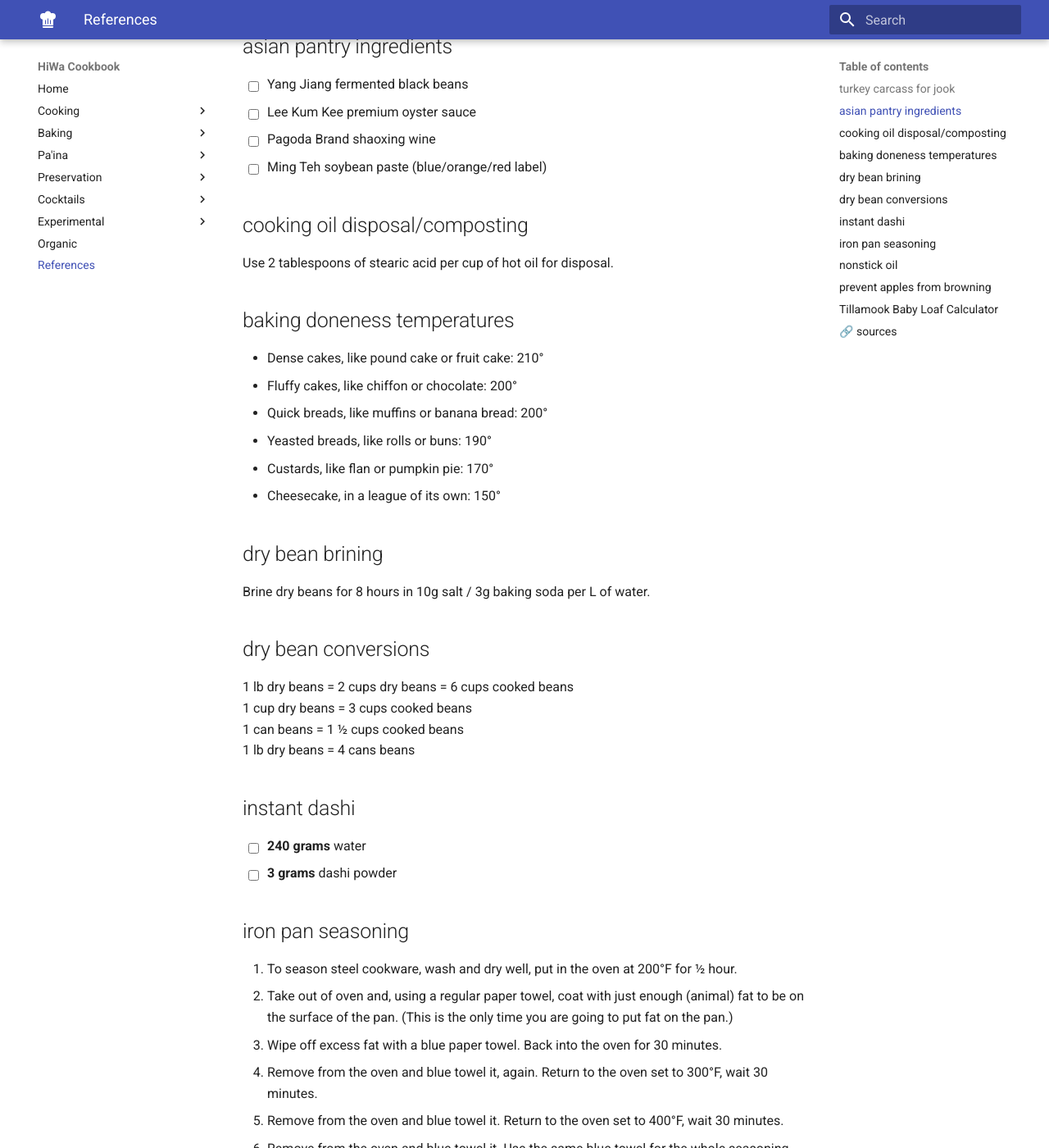
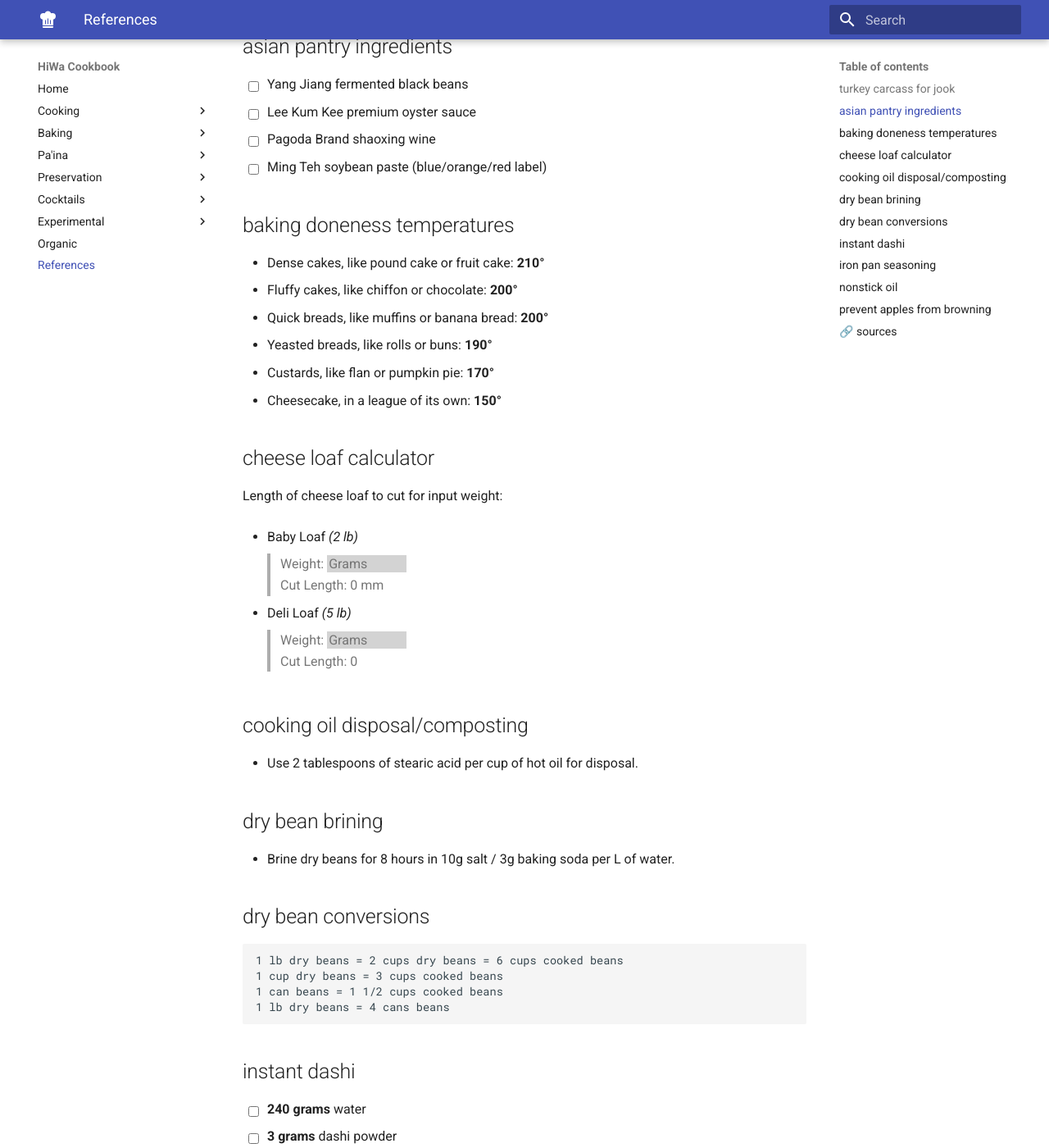
Before and after one commit to seemyer/recipes, an MkDocs documentation site: the page built from docs/references.md, in a window 1280 px wide and 1400 px high, scrolled down 257 px. Shown: the whole window at 82% size. Built offline with MkDocs 1.6.1 and Material for MkDocs 9.7.7, drawn with Linux system fonts in a browser that asks for light colours; comment, search, counter and statistics services are not loaded; some of the changed text lies outside the part shown.

Commit message:
Update references.md

````diff
--- a/docs/references.md
+++ b/docs/references.md
@@ -7,25 +7,38 @@
 - [ ] Pagoda Brand shaoxing wine
 - [ ] Ming Teh soybean paste (blue/orange/red label)
 
+## baking doneness temperatures
+* Dense cakes, like pound cake or fruit cake: **210°**
+* Fluffy cakes, like chiffon or chocolate: **200°**
+* Quick breads, like muffins or banana bread: **200°**
+* Yeasted breads, like rolls or buns: **190°**
+* Custards, like flan or pumpkin pie: **170°**
+* Cheesecake, in a league of its own: **150°**
+
+## cheese loaf calculator
+Length of cheese loaf to cut for input weight:
+
+* Baby Loaf *(2 lb)*
+  > <label>Weight: </label><input id="inputBabyLoafGrams" type="number" style="font-size: 0.8rem;width: 15%;background-color: lightgray;" placeholder="Grams" oninput="BabyLoafCalc(this.value)" onchange="BabyLoafCalc(this.value)">
+  > Cut Length: <span id="outputBabyLoafMM">0</span> mm
+
+* Deli Loaf *(5 lb)*
+  > <label>Weight: </label><input id="inputDeliGrams" type="number" style="font-size: 0.8rem;width: 15%;background-color: lightgray;" placeholder="Grams" oninput="DeliCalc(this.value)" onchange="DeliCalc(this.value)">
+  > Cut Length: <span id="outputDeliMM">0</span>
+
 ## cooking oil disposal/composting
-Use 2 tablespoons of stearic acid per cup of hot oil for disposal.
-
-## baking doneness temperatures
-* Dense cakes, like pound cake or fruit cake: 210°
-* Fluffy cakes, like chiffon or chocolate: 200°
-* Quick breads, like muffins or banana bread: 200°
-* Yeasted breads, like rolls or buns: 190°
-* Custards, like flan or pumpkin pie: 170°
-* Cheesecake, in a league of its own: 150°
+* Use 2 tablespoons of stearic acid per cup of hot oil for disposal.
 
 ## dry bean brining
-Brine dry beans for 8 hours in 10g salt / 3g baking soda per L of water.
+* Brine dry beans for 8 hours in 10g salt / 3g baking soda per L of water.
 
 ## dry bean conversions
+```
 1 lb dry beans = 2 cups dry beans = 6 cups cooked beans
 1 cup dry beans = 3 cups cooked beans
 1 can beans = 1 1/2 cups cooked beans
 1 lb dry beans = 4 cans beans
+```
 
 ## instant dashi
 - [ ] **240 grams** water
@@ -41,9 +54,10 @@ Brine dry beans for 8 hours in 10g salt / 3g baking soda per L of water.
 7. Return to the oven set to 500°F, wait 30 minutes, turn off the oven and let it cool down inside of the oven.
 
 ## nonstick oil
-* *Makes 3/4 cup*
+* Makes 3/4 cup
 - [ ] **165	grams**	vegetable oil *(3/4 c)*
 - [ ] **7	grams**	liquid lecithin *(1-1/2 tsp)*
+---
 1. Place the lecithin in a medium bowl. Add oil in a steady stream while whisking. Transfer to a jar or squeeze bottle and refrigerate until needed.
 2. ***To use:*** Drizzle 1 to 2 teaspoons on the pan, then brush evenly over pan surface, applying only where it will be in contact with dough or batter.
 
@@ -53,17 +67,15 @@ Brine dry beans for 8 hours in 10g salt / 3g baking soda per L of water.
 3. Remove apples and store until ready to use.
 4. Rinse before serving.
 
-## Tillamook Baby Loaf Calculator
-Length of Tillamook baby loaf (32 oz) needed for desired weight
-<p>
-  <label>Cheese Needed (in grams):</label>
-  <input id="inputCheeseGrams" type="number" placeholder="Grams" oninput="CheeseCalc(this.value)" onchange="CheeseCalc(this.value)">
-</p>
-<p>Length to Cut (in millimeters): <span id="outputCheeseMM"></span></p>
+<script>
+function BabyLoafCalc(valNum) {
+  document.getElementById("outputBabyLoafMM").innerHTML=Math.ceil(valNum*0.185);
+}
+</script>
 
 <script>
-function CheeseCalc(valNum) {
-  document.getElementById("outputCheeseMM").innerHTML=Math.ceil(valNum*0.185);
+function DeliCalc(valNum) {
+  document.getElementById("outputDeliMM").innerHTML=Math.ceil(valNum*0.119);
 }
 </script>
 
````
